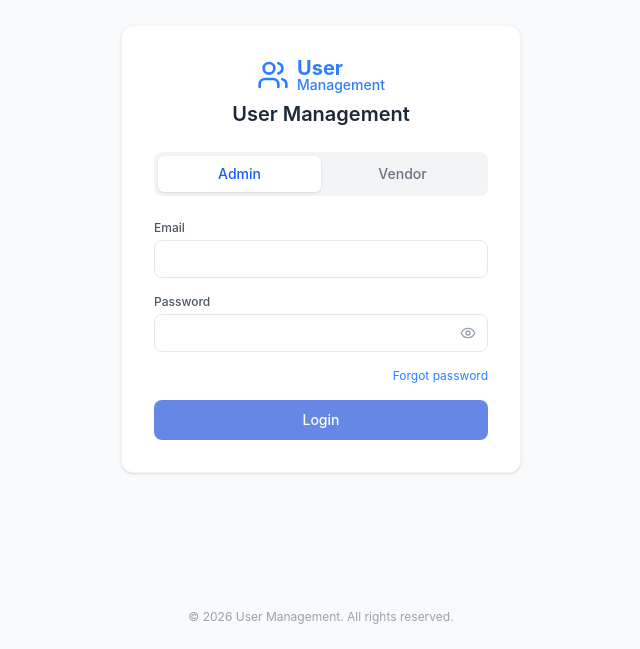
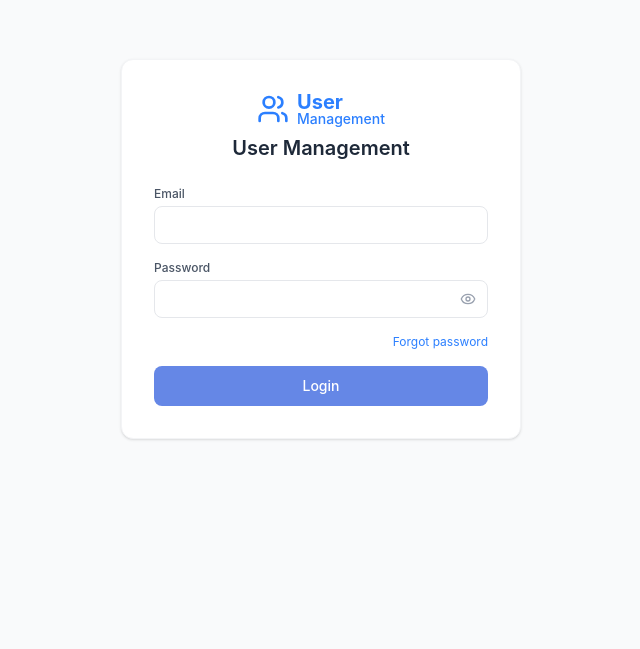
Before and after one commit to deepekasivakumar/admin-dashboard-user-management, a React (Vite) app in the folder frontend/: page /login in a window 1280 px wide. Shown: the part 151-800 px from the top of the page, without its empty margins (319-959 px from the left). Built offline with nearby package versions, Linux system fonts and the light colour scheme.

Commit message:
Remove Admin/Vendor tabs and copyright footer

```diff
--- a/frontend/src/pages/Login.tsx
+++ b/frontend/src/pages/Login.tsx
@@ -50,15 +50,6 @@ export default function Login() {
           <h1 className="text-xl font-semibold text-gray-800">User Management</h1>
         </div>
 
-        {/* Tabs */}
-        <div className="flex bg-gray-100 p-1 rounded-lg mb-6">
-          <button className="flex-1 py-2 text-sm font-medium text-blue-600 bg-white rounded-md shadow-sm">
-            Admin
-          </button>
-          <button className="flex-1 py-2 text-sm font-medium text-gray-500 hover:text-gray-700 rounded-md transition-colors">
-            Vendor
-          </button>
-        </div>
 
         {error && (
           <div className="bg-red-50 text-red-600 text-sm p-3 rounded-md mb-4 text-center">
@@ -111,9 +102,6 @@ export default function Login() {
         </form>
       </div>
 
-      <div className="fixed bottom-6 text-xs text-gray-400">
-        © 2026 User Management. All rights reserved.
-      </div>
     </div>
   );
 }
```
